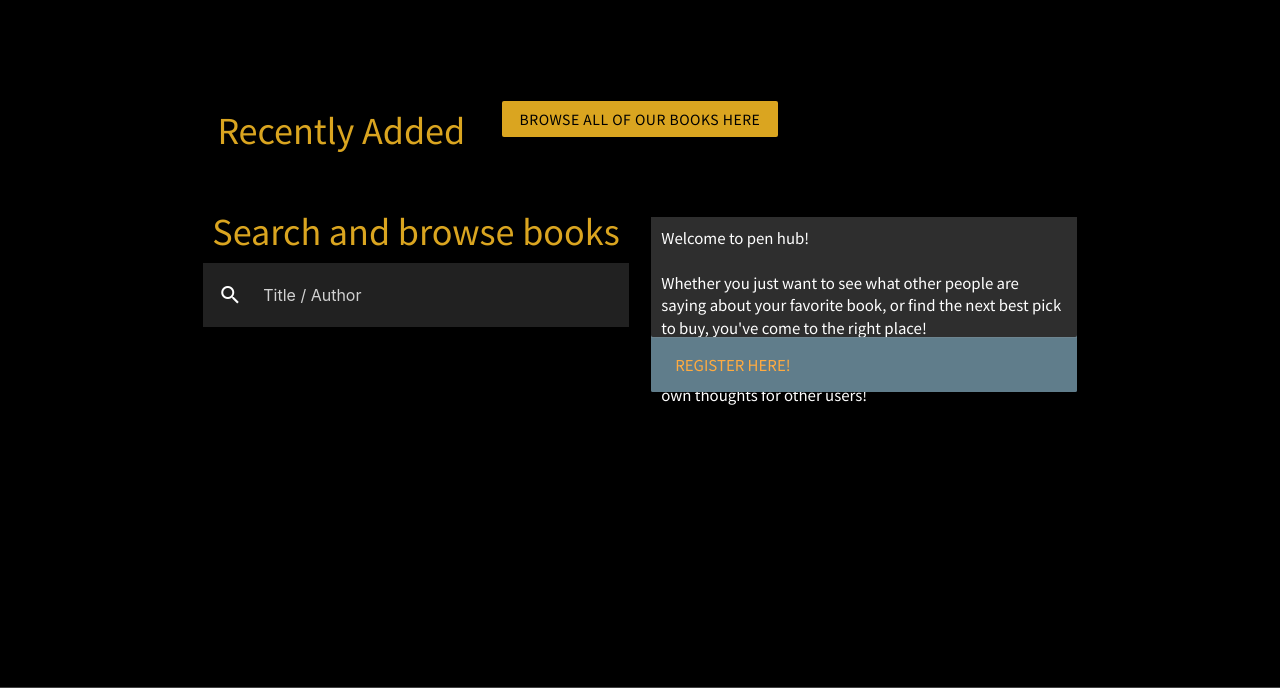
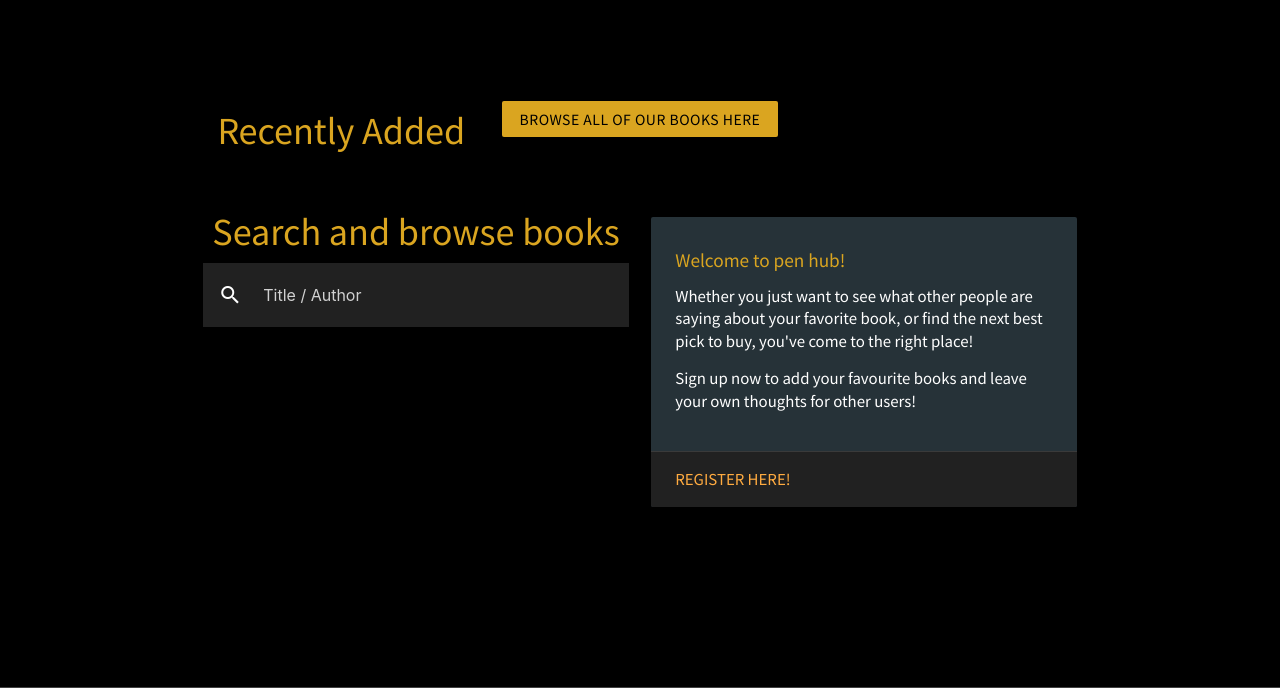
Before and after one commit to vdgvzr/milestone-project-3, a Flask app: page / in a window 1280 px wide. Shown: the part 686-1374 px from the top of the page. Run offline with Flask 2, Linux system fonts and the light colour scheme; data that the repository does not hold is empty; some libraries are stand-ins or nearby versions.

Commit message:
Added styling to welcome card in index.html

```diff
--- a/static/styles/style.css
+++ b/static/styles/style.css
@@ -168,6 +168,11 @@ nav ul a:hover {
     color: gold;
 }
 
+.welcome-card {
+    padding: 24px;
+    border-radius: 0 0 2px 2px;
+}
+
 /* ----------------------------------- Reviews */
 
 .review-image {
--- a/templates/all-books.html
+++ b/templates/all-books.html
@@ -42,6 +42,7 @@
         <!-- Use of flask pagination -->
         <!-- Note that because of a bug with flask pagination, this template is only limited to 6 results per page (app.py, line 147) -->
         <div class="center">
+            {{ pagination.info }}
             {{ pagination.links }}
         </div>
 
--- a/templates/book-review.html
+++ b/templates/book-review.html
@@ -156,6 +156,7 @@
         {% endfor %}
 
         <div class="center">
+            {{ pagination.info }}
             {{ pagination.links }}
         </div>
 
--- a/templates/genre.html
+++ b/templates/genre.html
@@ -42,6 +42,7 @@
         </div>
 
         <div class="center">
+            {{ pagination.info }}
             {{ pagination.links }}
         </div>
 
--- a/templates/index.html
+++ b/templates/index.html
@@ -114,17 +114,17 @@
             </div>
 
             <div class="col s12 m12 l6">
-                <div class="card blue-grey">
-                    <div class="card-content white-text">
-                        <p>Welcome to pen hub!</p><br>
+                <div class="card blue-grey darken-4">
+                    <div class="welcome-card white-text">
+                        <h6 class="title">Welcome to pen hub!</h6>
 
-                        <p>Whether you just want to see what other people are saying about your favorite book,
-                        or find the next best pick to buy, you've come to the right place!</p><br>
+                        <p class="noto">Whether you just want to see what other people are saying about your favorite book,
+                        or find the next best pick to buy, you've come to the right place!</p>
 
-                        <p>Sign up now to add your favourite books and leave your own thoughts for other users!</p>
+                        <p class="noto">Sign up now to add your favourite books and leave your own thoughts for other users!</p>
                     </div>
 
-                    <div class="card-action">
+                    <div class="card-action grey darken-4">
                         <a href="{{ url_for('register') }}">Register here!</a>
                     </div>
                 </div>
```
